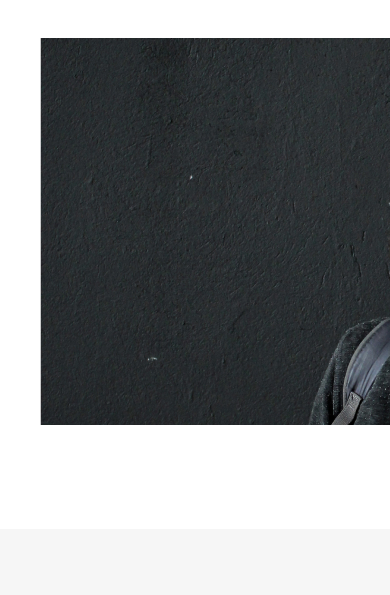
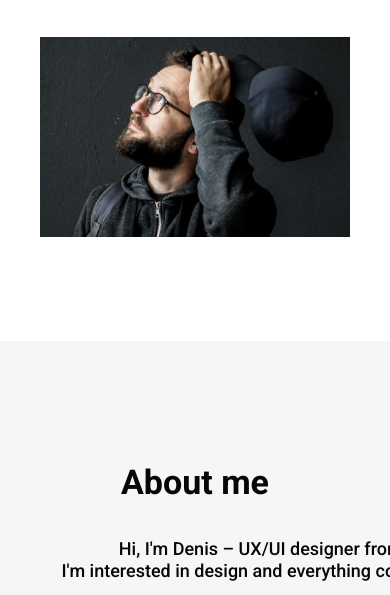
Before and after one commit to Cno6/portfolio-landing-page, a website: page index.html in a window 390 px wide. Shown: the part 249-844 px from the top of the page. Drawn offline with Linux system fonts and the light colour scheme.

Commit message:
feat: implement responsive image

```diff
--- a/index.html
+++ b/index.html
@@ -56,7 +56,13 @@
               </div>
             </div>
             <div class="home__photo">
-              <img src="./src/img/header/header-photo.jpg" alt="Denis Novik">
+              <img srcset="./src/img/header/header-photo-320.jpg 320w,
+                           ./src/img/header/header-photo-480.jpg 480w,
+                           ./src/img/header/header-photo-945.jpg 945w,"
+                   sizes="(max-width: 375px) 320px,
+                          (max-width: 480px) 480px,
+                          945px"
+                   src="./src/img/header/header-photo-945.jpg" alt="Denis Novik">
             </div>
           </div>
         </section>
--- a/src/scss/base/_base.scss
+++ b/src/scss/base/_base.scss
@@ -24,3 +24,9 @@ body {
 .hidden {
   display: none;
 }
+
+img {
+  display: block;
+  margin: 0 auto;
+  max-width: 100%;
+}
```
Also changed, not shown: src/img/header/header-photo-320.jpg (added), src/img/header/header-photo-480.jpg (added), src/img/header/header-photo-945.jpg (renamed from src/img/header/header-photo.jpg), style.css, 1 other file.
